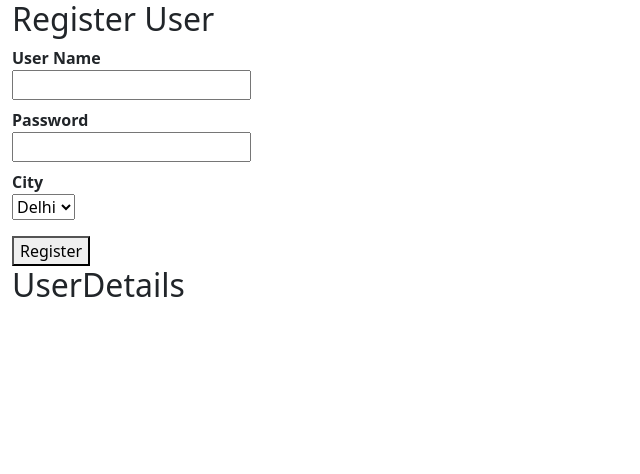
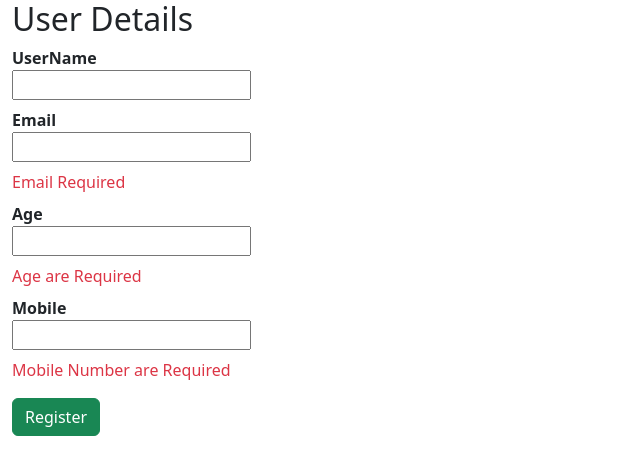
Before and after one commit to mukesh8945/shopper-template, a React (Create React App) app: page / in a window 1280 px wide. Shown: the top 474 px of the page, without its empty margins (0-640 px from the left). Built offline with nearby package versions, Linux system fonts and the light colour scheme.

Commit message:
yup validation

```diff
--- a/src/components/FormikDemo.js
+++ b/src/components/FormikDemo.js
@@ -4,10 +4,11 @@ export default function FormikDemo() {
         initialValues: {
             UserName: '',
             Password: '',
-            City: ''
+            City: '',
+            Subscribe: true
         },
         onSubmit: values => {
-            alert(JSON.stringify(values));
+            alert(`${values.UserName}\n${values.Password}\n${values.City}\n Subscription: ${(values.Subscribe == true) ? "SubScribe" : "UnSubScribe"}`);
         }
     })
     return (
@@ -26,13 +27,12 @@ export default function FormikDemo() {
                             <option>Bihar</option>
                         </select>
                     </dd>
+                    <dt>SubScribe</dt>
+                    <dd className="form-switch"><input className="form-check-input" type="checkbox" onChange={formik.handleChange} value={formik.values.Subscribe} /></dd>
                 </dl>
                 <button>Register</button>
+
             </form>
-            <h2>UserDetails</h2>
-            <p>{formik.values.UserName}</p>
-            <p>{formik.values.Password}</p>
-            <p>{formik.values.City}</p>
         </div>
     )
 }
--- /dev/null
+++ b/src/components/FormikValidations.js
@@ -0,0 +1,68 @@
+import { useFormik } from "formik"
+export default function FormikValidations() {
+    function VerifyUserDetails(userDetails) {
+        const errors = {};
+        if (userDetails.userName === "") {
+            errors.userName = "User Name Required";
+        } else if (userDetails.userName.length < 4) {
+            errors.userName = "Name too short";
+        } else if (userDetails.userName.length > 10) {
+            errors.userName = "Name too long....";
+        }
+        if (userDetails.Age === "") {
+            errors.Age = "Age Required";
+        } else if (isNaN(userDetails.Age)) {
+            errors.Age = "Age Must Be Number";
+        }
+        if (userDetails.Email === "") {
+            errors.Email = "Email are Required";
+        } else if (userDetails.Email.indexOf("@") <= 2) {
+            errors.Email = "Invalid Email";
+        }
+        if (userDetails.Mobile === "") {
+            errors.Mobile = "Mobile number Required";
+        } else if (userDetails.Mobile.match(/^\+91\d{10}$/)) {
+
+        } else {
+            errors.Mobile = "Invalid Mobile Number";
+        }
+        return errors;
+    }
+
+    const formik = useFormik({
+        initialValues: {
+            userName: '',
+            Age: 0,
+            Email: '',
+            Mobile: ''
+        },
+        validate: VerifyUserDetails,
+        onSubmit: values => {
+            alert(JSON.stringify(values));
+        }
+    })
+    return (
+
+        < div className="container-fluid" >
+            <form onSubmit={formik.handleSubmit}>
+                <dl>
+                    <h2>Register User</h2>
+                    <dt>UserName</dt>
+                    <dd><input type="text" name="userName" onChange={formik.handleChange} /></dd>
+                    <dd className="text-danger">{formik.errors.userName}</dd>
+                    <dt>Email</dt>
+                    <dd><input type="text" name="Email" onChange={formik.handleChange} /></dd>
+                    <dd className="text-danger">{formik.errors.Email}</dd>
+                    <dt>Age</dt>
+                    <dd><input type="text" name="Age" onChange={formik.handleChange} /></dd>
+                    <dd className="text-danger">{formik.errors.Age}</dd>
+                    <dt>Mobile</dt>
+                    <dd><input type="text" name="Mobile" onChange={formik.handleChange} /></dd>
+                    <dd className="text-danger">{formik.errors.Mobile}</dd>
+                </dl>
+                <button type="submit">Register</button>
+            </form>
+
+        </div >
+    )
+}
--- /dev/null
+++ b/src/components/YupValidation.js
@@ -0,0 +1,41 @@
+import { useFormik } from "formik";
+import * as yup from "yup";
+export default function YupValidation() {
+    const formik = useFormik({
+        initialValues: {
+            UserName: '',
+            Email: '',
+            Age: 0
+        },
+        validationSchema: yup.object({
+            UserName: yup.string().required('userName Required').min(4, 'Name too short').max(10, 'Name too Long....'),
+        }),
+        onSubmit: values => {
+            alert(JSON.stringify(values));
+        }
+    })
+
+    return (
+        <div className="container-fluid">
+            <form>
+                <h2>User Details</h2>
+                <dl>
+                    <dt>UserName</dt>
+                    <dd><input {...formik.getFieldProps("UserName")} type="text" /></dd>
+                    <dd className="text-danger">{formik.errors.UserName}</dd>
+                    <dt>Email</dt>
+                    <dd><input type="text" /></dd>
+                    <dd className="text-danger">Email Required</dd>
+                    <dt>Age</dt>
+                    <dd><input type="text" /></dd>
+                    <dd className="text-danger">Age are Required</dd>
+                    <dt>Mobile</dt>
+                    <dd><input type="text" /></dd>
+                    <dd className="text-danger">Mobile Number are Required</dd>
+                </dl>
+                <button className="btn btn-success" type="submit">Register</button>
+            </form>
+
+        </div>
+    )
+}
--- a/src/index.js
+++ b/src/index.js
@@ -5,10 +5,12 @@ import '../node_modules/bootstrap/dist/css/bootstrap.css';
 import '../node_modules/bootstrap-icons/font/bootstrap-icons.css';
 import reportWebVitals from './reportWebVitals';
 import FormikDemo from './components/FormikDemo';
+import FormikValidations from './components/FormikValidations';
+import YupValidation from './components/YupValidation';
 const root = ReactDOM.createRoot(document.getElementById('root'));
 root.render(
   <React.StrictMode>
-    <FormikDemo />
+    <YupValidation />
   </React.StrictMode>
 );
 
```
